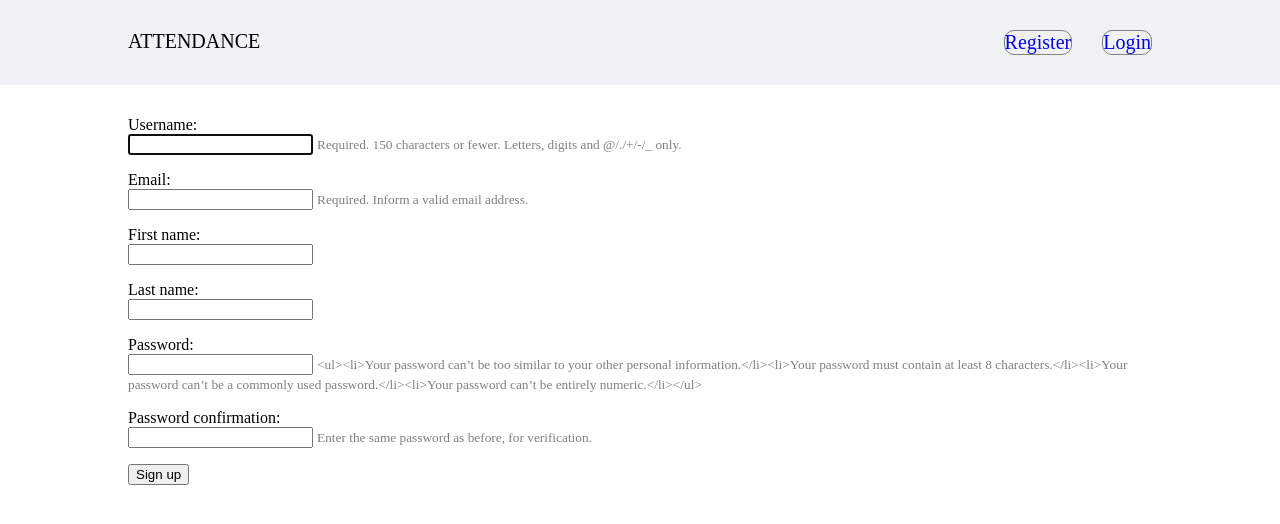
After one commit to mahbubcseju/attendance-by-face-recognition, a Django app: page /sign_up in a window 1280 px wide. The commit adds this page. Shown: the top 524 px of the page. Run offline with Django 3.2, Linux system fonts and the light colour scheme.

Commit message:
Authentication without Email confirmation

```diff
--- a/attendance/attendance/template_env.py
+++ b/attendance/attendance/template_env.py
@@ -1,3 +1,4 @@
+from django import urls
 from django.conf import settings
 from django.contrib.staticfiles.storage import staticfiles_storage
 from django.utils import translation
@@ -19,6 +20,7 @@ def environment(**options):
 
     })
 
+    env.globals['url'] = urls.reverse
     env.globals['static'] = static_without_cache
     env.globals['BASE_URL'] = settings.BASE_URL
 
--- /dev/null
+++ b/attendance/client/forms/__init__.py
@@ -0,0 +1 @@
+from .auth import SignUpForm, LoginForm
--- /dev/null
+++ b/attendance/client/forms/auth.py
@@ -0,0 +1,29 @@
+from django import forms
+from django.contrib.auth.forms import UserCreationForm
+from django.contrib.auth.models import User
+
+
+class SignUpForm(UserCreationForm):
+    use_required_attribute = False
+
+    class Meta:
+        model = User
+        fields = [
+            'username',
+            'email',
+            'first_name',
+            'last_name',
+            'password1',
+            'password2',
+        ]
+
+    email = forms.EmailField(max_length=254, help_text='Required. Inform a valid email address.')
+
+
+class LoginForm(forms.Form):
+
+    username = forms.CharField(label='Username', max_length=254)
+    password = forms.CharField(
+        label='Password',
+        widget=forms.PasswordInput(),
+    )
--- a/attendance/client/urls.py
+++ b/attendance/client/urls.py
@@ -3,4 +3,9 @@ from . import views
 
 urlpatterns = [
     path('', views.Home.as_view(), name='Home'),
+
+    path('login', views.Login.as_view(), name='Login'),
+    path('logout', views.LogOut.as_view(), name='LogOut'),
+    path('sign_up', views.SignUp.as_view(), name='SignUp'),
+    path('sign_up/done', views.SignUpDone.as_view(), name='SignUpDone'),
 ]
--- a/attendance/client/views/__init__.py
+++ b/attendance/client/views/__init__.py
@@ -1 +1,7 @@
 from .home import Home
+from .auth import (
+    SignUp,
+    SignUpDone,
+    Login,
+    LogOut,
+)
--- /dev/null
+++ b/attendance/client/views/auth.py
@@ -0,0 +1,71 @@
+from django.db import transaction
+from django.contrib.auth import (
+    authenticate,
+    login,
+    logout,
+)
+from django.shortcuts import redirect
+from django.http import HttpResponseRedirect
+from django.urls import reverse_lazy
+from django.views.generic import (
+    FormView,
+    TemplateView,
+    View,
+)
+
+from client import forms
+
+
+class SignUp(FormView):
+    form_class = forms.SignUpForm
+    template_name = 'client/sign_up.html'
+
+    @transaction.atomic
+    def post(self, request, *args, **kwargs):
+        form = self.form_class(request.POST)
+
+        if form.is_valid():
+            form.save()
+            return self.form_valid(form)
+
+        return self.form_invalid(form)
+
+    def get_success_url(self):
+        return reverse_lazy('SignUpDone')
+
+
+class SignUpDone(TemplateView):
+    template_name = 'client/sign_up_done.html'
+
+
+class Login(FormView):
+    template_name = 'client/login.html'
+    form_class = forms.LoginForm
+
+    def post(self, request, *args, **kwargs):
+        form = self.form_class(request.POST)
+
+        if form.is_valid():
+            username = form.cleaned_data.get('username')
+            password = form.cleaned_data.get('password')
+            user = authenticate(username=username, password=password)
+            print(user)
+
+            if user:
+                login(request, user)
+                if request.POST.get('next'):
+                    return HttpResponseRedirect(request.POST.get('next'))
+                return self.form_valid(form)
+
+            return self.form_invalid(form)
+
+        return self.form_invalid(form)
+
+    def get_success_url(self):
+        return reverse_lazy('Home')
+
+
+class LogOut(View):
+    def get(self, request):
+        logout(request)
+        return redirect(reverse_lazy('Home'))
--- a/attendance/templates/client/base.html
+++ b/attendance/templates/client/base.html
@@ -16,17 +16,17 @@
       </li>
       {% if request.user.is_authenticated %}
         <li class="right">
-          <a href="https://github.com/mahbubcseju" class="no-line">Logout</a>
+          <a href="{{ url('LogOut') }}" class="no-line">Logout</a>
         </li>
         <li class="right">
           {{ request.user.username }}
         </li>
       {% else %}
         <li class="right">
-          <a href="https://github.com/mahbubcseju" class="no-line">Login</a>
+          <a href="{{ url('Login') }}" class="no-line">Login</a>
         </li>
         <li class="right">
-          <a href="https://github.com/mahbubcseju" class="no-line" >Register</a>
+          <a href="{{ url('SignUp') }}" class="no-line" >Register</a>
         </li>
       {% endif %}
     </div>
--- /dev/null
+++ b/attendance/templates/client/sign_up.html
@@ -0,0 +1,22 @@
+{% include('client/base.html') %}
+
+{% block content %}
+  <div class="content">
+    <form method="post" action="{{ url('SignUp') }}">
+      {% for field in form %}
+        <p>
+          {{ field.label_tag() }}<br>
+          {{ field }}
+          {% if field.help_text %}
+            <small style="color: grey">{{ field.help_text }}</small>
+          {% endif %}
+          {% for error in field.errors %}
+            <p style="color: red">{{ error }}</p>
+          {% endfor %}
+        </p>
+      {% endfor %}
+      <button type="submit">Sign up</button>
+      <input type="hidden" name="csrfmiddlewaretoken" value="{{ csrf_token }}">
+      </form>
+  </div>
+{% endblock %}
```
Also changed, not shown: attendance/templates/client/login.html (added, +22 -0 lines), attendance/templates/client/sign_up_done.html (added, +7 -0 lines), attendance/db.sqlite3.
